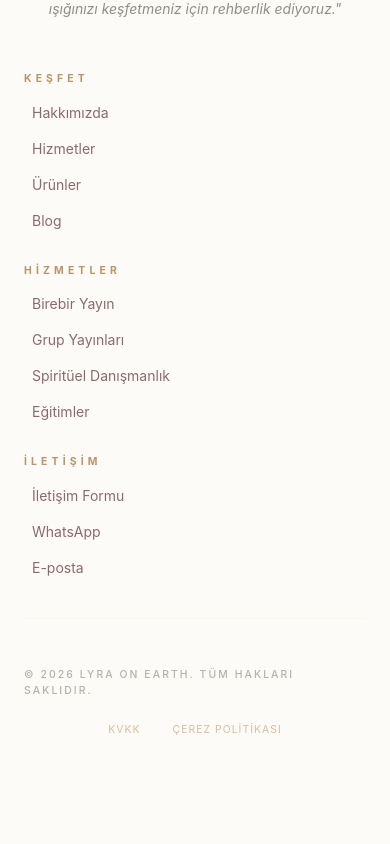
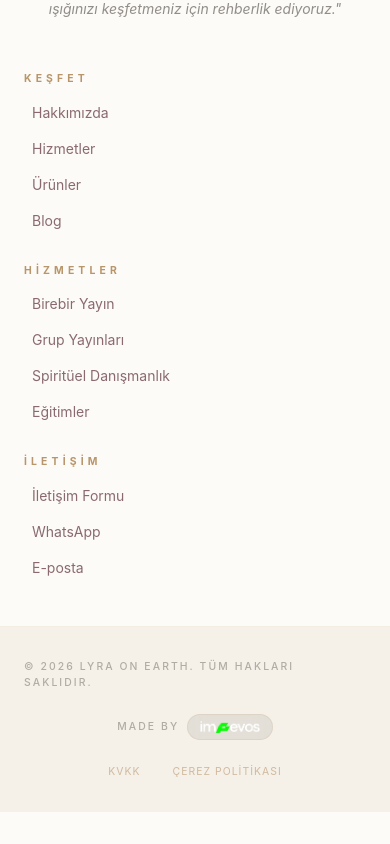
Before and after one commit to Impevos/Lyra, a Next.js app: page / in a window 390 px wide. Shown: the part 10140-10984 px from the top of the page. Before the commit the page ends 10910 px from the top, so only its background shows below. Built offline with nearby package versions, Linux system fonts and the light colour scheme.

Commit message:
feat: footer'a impevos logosu eklendi ve melek kanatları mobil uyumlu hale getirildi

```diff
--- a/src/app/page.tsx
+++ b/src/app/page.tsx
@@ -17,7 +17,7 @@ export default function HomePage() {
             <img
               src="/wings_golden_fire.png"
               alt="Ethereal Wings"
-              className="w-full h-full object-cover md:object-contain scale-[2.5] md:scale-[1.6] mix-blend-screen opacity-[0.75]"
+              className="w-full h-full object-contain scale-[1.5] md:scale-[1.6] mix-blend-screen opacity-[0.75]"
               style={{
                 /* Extremely soft mask to ensure the rectangular bounds of the image are never seen */
                 maskImage: 'radial-gradient(circle at 50% 50%, black 20%, transparent 70%)',
--- a/src/components/Footer.tsx
+++ b/src/components/Footer.tsx
@@ -72,11 +72,22 @@ export default function Footer() {
           </div>
         </div>
 
-        {/* Bottom Bar */}
-        <div className="pt-12 border-t border-gold/5 flex flex-col md:flex-row justify-between items-center gap-6">
+      </div>
+
+      {/* Bottom Bar */}
+      <div className="bg-beige py-8 mt-12 border-t border-gold/5">
+        <div className="max-w-7xl mx-auto px-6 lg:px-8 flex flex-col md:flex-row justify-between items-center gap-6">
           <p className="text-[0.65rem] text-taupe/40 tracking-[0.2em] font-medium uppercase">
             © 2026 LYRA ON EARTH. TÜM HAKLARI SAKLIDIR.
           </p>
+
+          <div className="flex items-center gap-2">
+            <span className="text-[0.65rem] text-taupe/40 tracking-[0.2em] font-medium uppercase">MADE BY</span>
+            <Link href="https://impevos.com" target="_blank" rel="noopener noreferrer" className="bg-taupe/10 backdrop-blur-sm px-3 py-1.5 rounded-full border border-gold/15 inline-flex items-center hover:bg-taupe/15 transition-colors">
+              <img src="/impevos-logo.png" alt="impevos" className="h-3 w-auto" />
+            </Link>
+          </div>
+
           <div className="flex gap-8">
             <span className="text-[0.65rem] text-gold/60 tracking-widest cursor-pointer hover:text-gold transition-colors">KVKK</span>
             <span className="text-[0.65rem] text-gold/60 tracking-widest cursor-pointer hover:text-gold transition-colors">ÇEREZ POLİTİKASI</span>
```
Also changed, not shown: logo/logo.png (added), public/impevos-logo.png (added).
